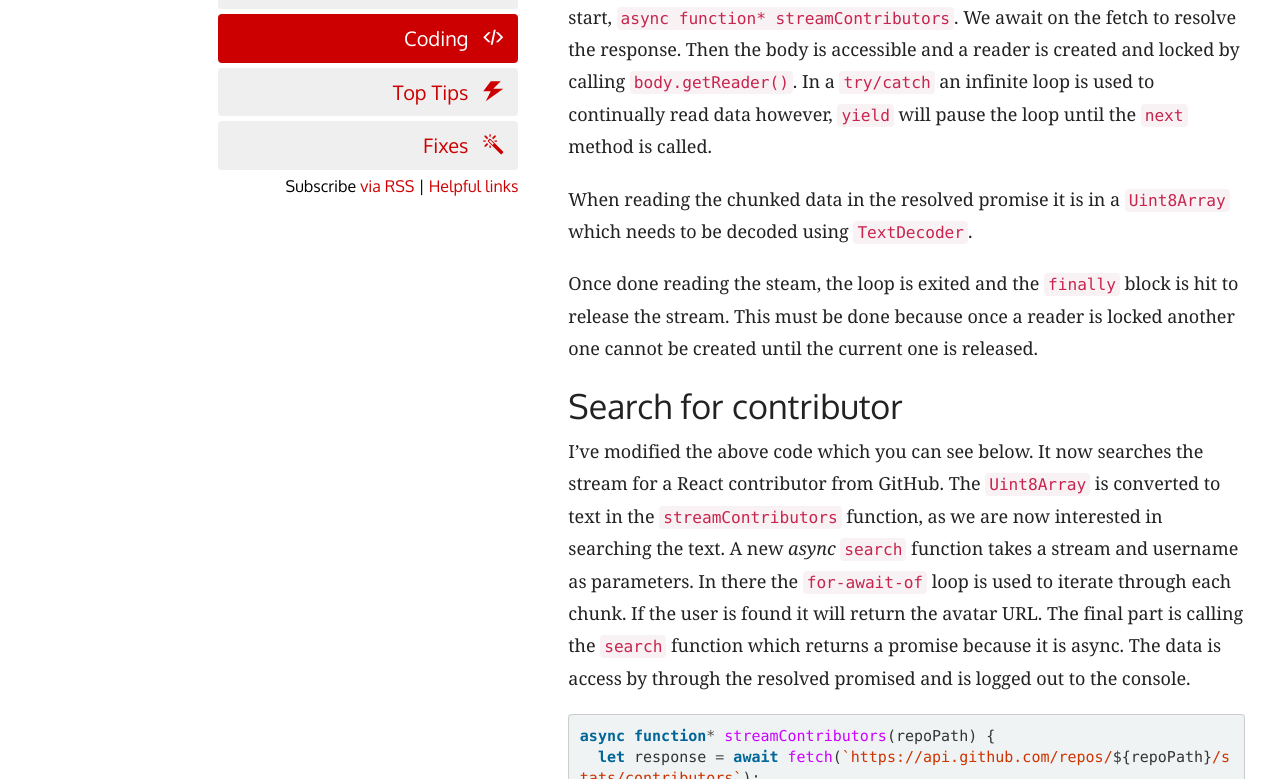
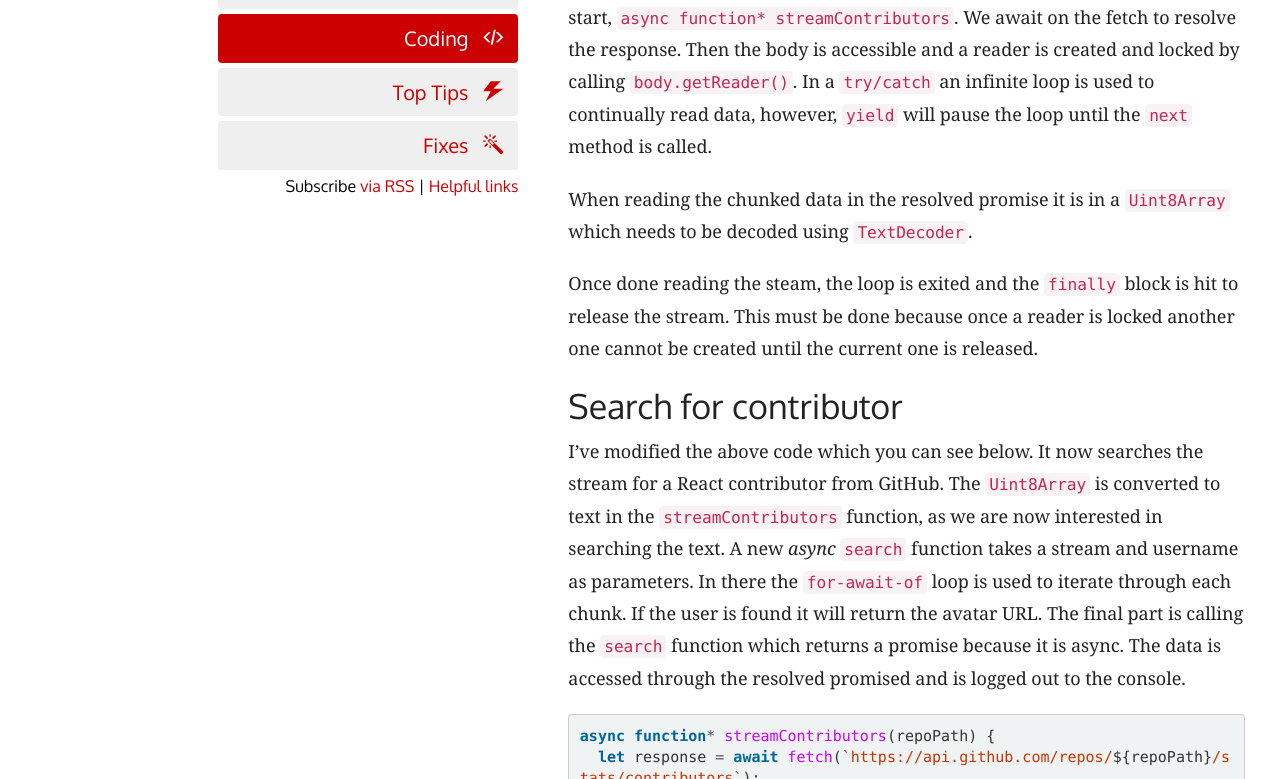
Before and after one commit to rkotze/rkotze.github.io, a Jekyll site: the page built from _posts/2019-07-04-async-iterators-generators.md, in a window 1280 px wide and 1400 px high, scrolled down 2775 px. Shown: the part 191-970 px from the top of the window. Built offline with Jekyll 4.4.1, drawn with Linux system fonts in a browser that asks for light colours; comment, search, counter and statistics services are not loaded; some of the changed text lies outside the part shown.

Commit message:
Fix grammar and typos for async generators

````diff
--- a/_posts/2019-07-04-async-iterators-generators.md
+++ b/_posts/2019-07-04-async-iterators-generators.md
@@ -42,7 +42,7 @@ asyncIterator.next().then((data) => {
 });
 ```
 
-You can of course use `async/await` to read the data from the stream to make it cleaner, see below:
+You can, of course, use `async/await` to read the data from the stream to make it cleaner, see below:
 
 ```javascript
 async function readData(asyncIterator){
@@ -99,7 +99,7 @@ reactContributors.next().then((data) => {
 });
 ```
 
-Defining an async generator is similar to a generator except it has async at the start, `async function* streamContributors`. We await on the fetch to resolve the response. Then the body is accessible and a reader is created and locked by calling `body.getReader()`. In a `try/catch` an infinite loop is used to continually read data however, `yield` will pause the loop until the `next` method is called.
+Defining an async generator is similar to a generator except it has async at the start, `async function* streamContributors`. We await on the fetch to resolve the response. Then the body is accessible and a reader is created and locked by calling `body.getReader()`. In a `try/catch` an infinite loop is used to continually read data, however, `yield` will pause the loop until the `next` method is called.
 
 When reading the chunked data in the resolved promise it is in a `Uint8Array` which needs to be decoded using `TextDecoder`.
 
@@ -107,7 +107,7 @@ Once done reading the steam, the loop is exited and the `finally` block is hit t
 
 ## Search for contributor
 
-I've modified the above code which you can see below. It now searches the stream for a React contributor from GitHub. The `Uint8Array` is converted to text in the `streamContributors` function, as we are now interested in searching the text. A new _async_ `search` function takes a stream and username as parameters. In there the `for-await-of` loop is used to iterate through each chunk. If the user is found it will return the avatar URL. The final part is calling the `search` function which returns a promise because it is async. The data is access by through the resolved promised and is logged out to the console.
+I've modified the above code which you can see below. It now searches the stream for a React contributor from GitHub. The `Uint8Array` is converted to text in the `streamContributors` function, as we are now interested in searching the text. A new _async_ `search` function takes a stream and username as parameters. In there the `for-await-of` loop is used to iterate through each chunk. If the user is found it will return the avatar URL. The final part is calling the `search` function which returns a promise because it is async. The data is accessed through the resolved promised and is logged out to the console.
 
 ```javascript
 async function* streamContributors(repoPath) {
````
Also changed, not shown: other parts of _posts/2019-07-04-async-iterators-generators.md (+1 -1 lines).
